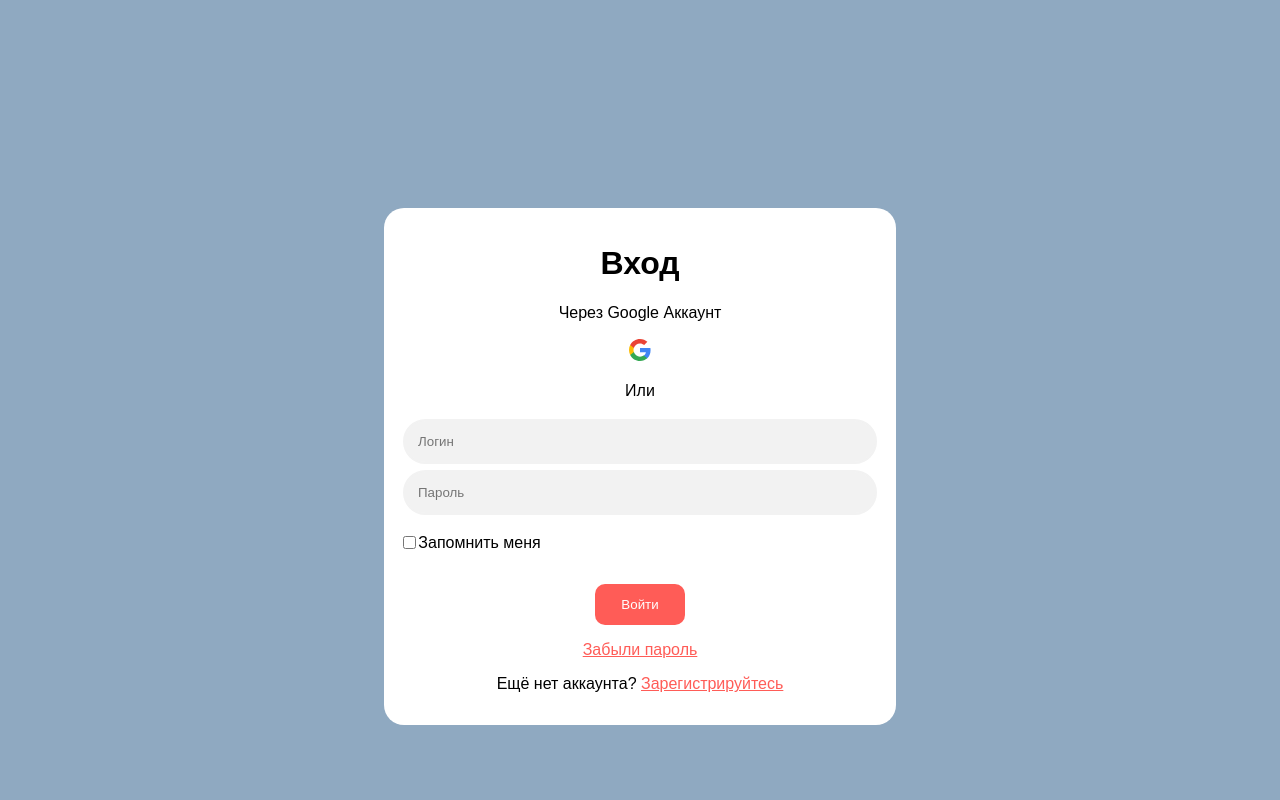
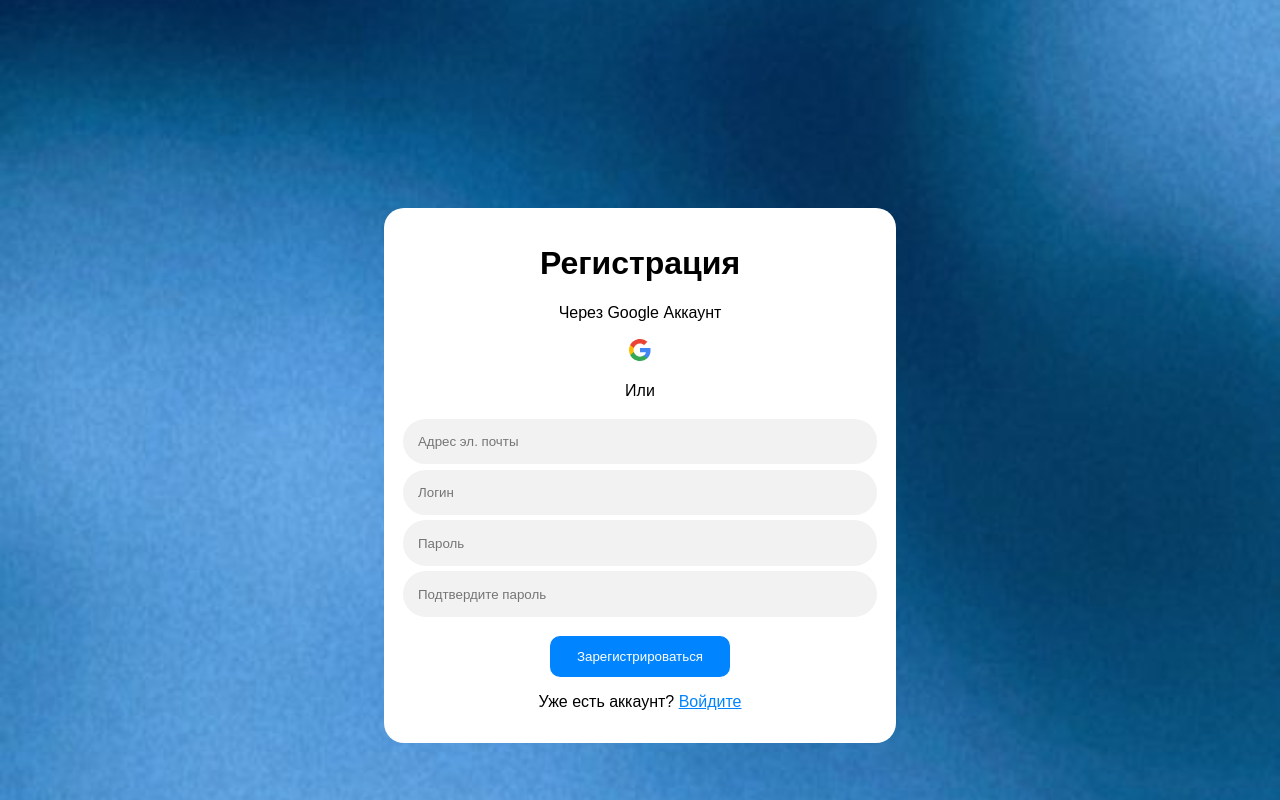
Before and after one commit to firstdray/Hackaton, a React (Create React App) app: page /signup in a window 1280 px wide. Built offline with nearby package versions, Linux system fonts and the light colour scheme.

Commit message:
add directory auth, rename/update css, update signUp.jsx

```diff
--- a/package.json
+++ b/package.json
@@ -6,8 +6,11 @@
     "@testing-library/jest-dom": "^5.17.0",
     "@testing-library/react": "^13.4.0",
     "@testing-library/user-event": "^13.5.0",
+    "dotenv": "^16.4.5",
+    "firebase": "^10.14.1",
     "react": "^18.3.1",
     "react-dom": "^18.3.1",
+    "react-router-dom": "^6.27.0",
     "react-scripts": "5.0.1",
     "web-vitals": "^2.1.4"
   },
--- a/src/App.jsx
+++ b/src/App.jsx
@@ -1,12 +1,25 @@
 import React from 'react';
-import SignUp from "./components/signUp/signUp";
-import SignIn from "./components/signIn/signIn";
+import {
+    BrowserRouter as Router,
+    Routes,
+    Route,
+    Navigate
+} from "react-router-dom";
+import SignUp from "./components/Auth/signUp/signUp";
+import SignIn from "./components/Auth/signIn/signIn";
 
 function App() {
   return (
     <>
-      <SignUp />
-      <SignIn />
+      <Router>
+          <Routes>
+              <Route exact path="/" element={<SignIn />} />
+
+              <Route path="/signup" element={<SignUp />} />
+
+              <Route path="*" element={<Navigate to="/" />}/>
+          </Routes>
+      </Router>
     </>
   );
 }
--- a/src/components/signIn/signIn.css
+++ b/src/components/Auth/auth.css
@@ -1,9 +1,9 @@
 :root {
     color-scheme: light;
     font-family: sans-serif;
-    --background: #8fa9c1;
+    --background: url("../../assets/image/bg.jpg") center/cover no-repeat fixed;
     --modal: white;
-    --button-color: #ff5c57;
+    --button-color: #0084FF;
 }
 
 body {
--- a/src/components/signIn/signIn.jsx
+++ b/src/components/Auth/signIn/signIn.jsx
@@ -1,6 +1,7 @@
 import React from 'react';
-import "./signIn.css"
-import google from "../../assets/icons/google.svg"
+import {Link} from 'react-router-dom';
+import "../auth.css"
+import google from "../../../assets/icons/google.svg"
 
 class SignIn extends React.Component {
     render() {
@@ -9,7 +10,7 @@ class SignIn extends React.Component {
                 <div className="up">
                     <h1>Вход</h1>
                     <p>Через Google Аккаунт</p>
-                    <a href="/"><img src={google} alt=""/></a>
+                    <a href="/public"><img src={google} alt=""/></a>
                 </div>
 
                 <p>Или</p>
@@ -25,8 +26,8 @@ class SignIn extends React.Component {
 
                 <div className="down">
                     <p><button>Войти</button></p>
-                    <p><a href="/">Забыли пароль</a></p>
-                    <p>Ещё нет аккаунта? <a href="/">Зарегистрируйтесь</a></p>
+                    <p><a href="/public">Забыли пароль</a></p>
+                    <p>Ещё нет аккаунта? <Link to="../signUp">Зарегистрируйтесь</Link></p>
                 </div>
             </div>
         )
--- /dev/null
+++ b/src/components/Auth/signUp/signUp.jsx
@@ -0,0 +1,34 @@
+import React from 'react';
+import "../auth.css"
+import google from "../../../assets/icons/google.svg"
+import {Link} from "react-router-dom";
+
+class SignIn extends React.Component {
+    render() {
+        return (
+            <div className="modal">
+                <div className="up">
+                    <h1>Регистрация</h1>
+                    <p>Через Google Аккаунт</p>
+                    <a href="/public"><img src={google} alt=""/></a>
+                </div>
+
+                <p>Или</p>
+
+                <div className="inp">
+                    <input type="text" placeholder="Адрес эл. почты"/>
+                    <input type="password" placeholder="Логин"/>
+                    <input type="text" placeholder="Пароль"/>
+                    <input type="text" placeholder="Подтвердите пароль"/>
+                </div>
+
+                <div className="down">
+                <p><button>Зарегистрироваться</button></p>
+                    <p>Уже есть аккаунт? <Link to="../signIn">Войдите</Link></p>
+                </div>
+            </div>
+        )
+    }
+}
+
+export default SignIn;
--- a/src/components/signUp/signUp.jsx
+++ /dev/null
@@ -1,12 +0,0 @@
-import React from 'react';
-import "./signUp.css"
-
-class SignUp extends React.Component {
-    render() {
-        return (
-            <div></div>
-        )
-    }
-}
-
-export default SignUp;
```
Also changed, not shown: src/assets/image/bg.jpg (added), src/components/signUp/signUp.css (deleted), 1 other file (tests, documents, lock files or other folders).
